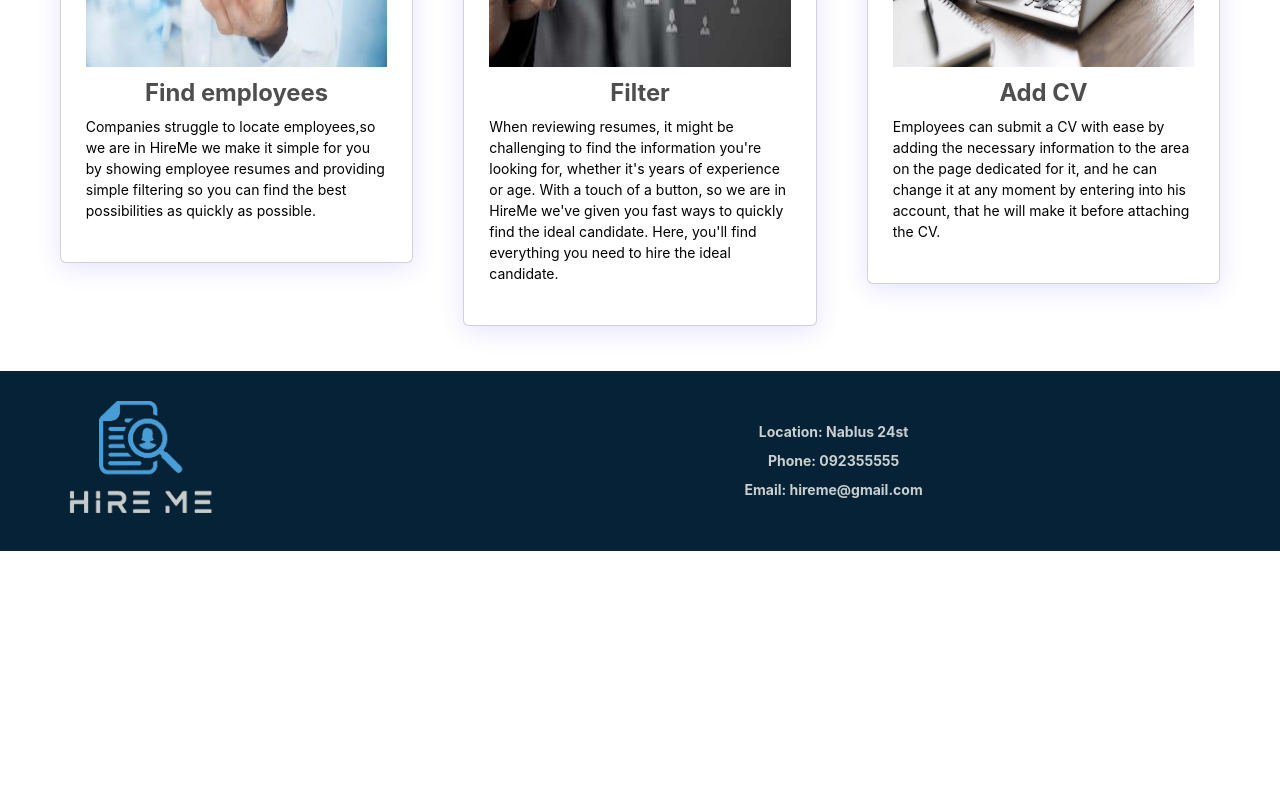
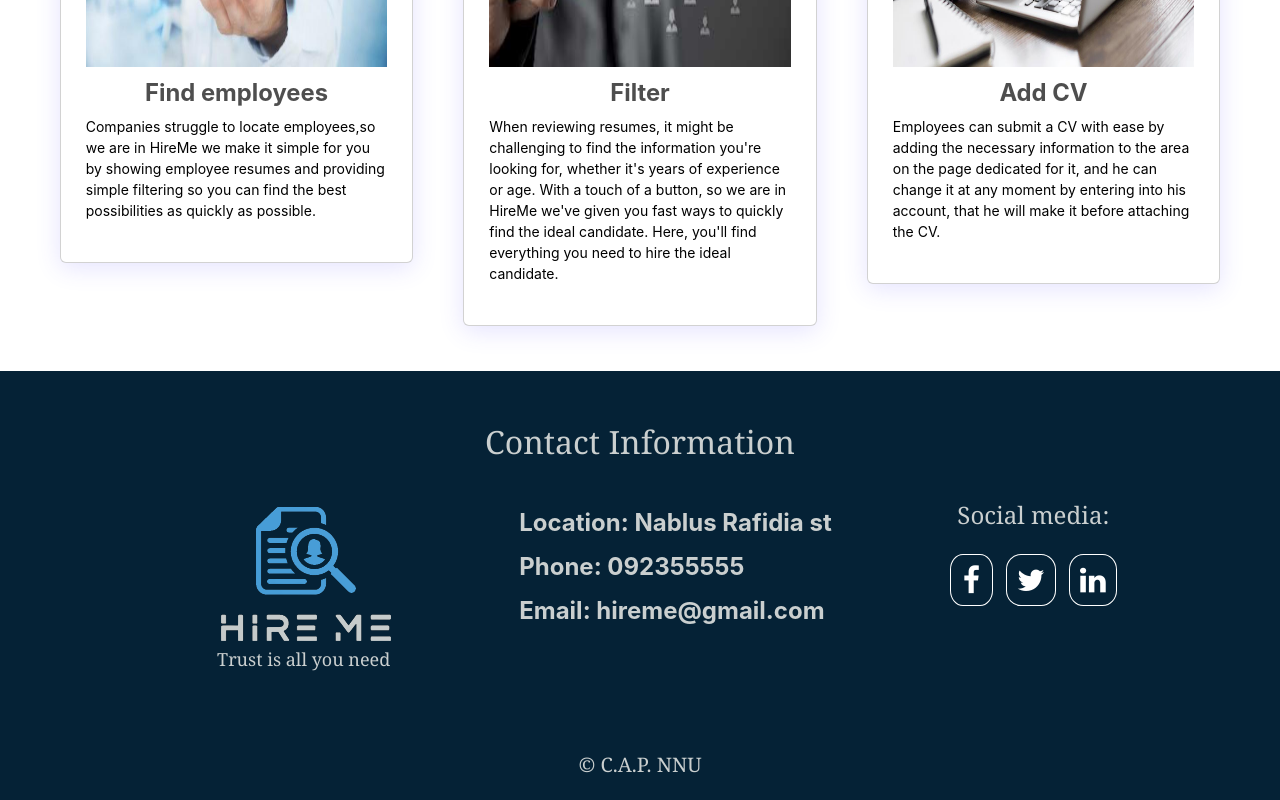
Before and after one commit to Namroutii/job-app-cap, a React (Create React App) app in the folder job-app/: page /home in a window 1280 px wide. Shown: the part 761-1561 px from the top of the page. Before the commit the page ends 1312 px from the top, so only its background shows below. Built offline with nearby package versions, Linux system fonts and the light colour scheme.

Commit message:
change footer

```diff
--- a/job-app/package.json
+++ b/job-app/package.json
@@ -13,6 +13,7 @@
     "react-dom": "^18.2.0",
     "react-router-dom": "^6.4.3",
     "react-scripts": "^5.0.1",
+
     "web-vitals": "^2.1.4"
   },
   "scripts": {
@@ -38,5 +39,8 @@
       "last 1 firefox version",
       "last 1 safari version"
     ]
+  },
+  "devDependencies": {
+    "react-router-dom": "^6.4.3"
   }
 }
--- a/job-app/src/components/footer/Footer.css
+++ b/job-app/src/components/footer/Footer.css
@@ -1,24 +1,27 @@
-#footer {
+footer {
     background-color: #052236;
-    display: flex;
-    flex-direction: row;
     margin-top: 20px;
 }
 
 .footer-motto {
     font-size: large;
-    font-family: 'Playfair Display';
+    font-family: Georgia, serif;
     color: #cacfcf;
 }
 
 .footer-logo {
-    width: 150px;
+    width: auto;
+    height: auto;
+    align-items: center;
 }
 
 .logo-motto {
     margin: 2%;
     margin-left: 5%;
-    flex:2;
+    flex:1;
+    font-family: Georgia, serif;
+    color: #cacfcf;
+
 }
 
 .footer-contact {
@@ -33,4 +36,50 @@
 }
 .loc,.email,.phone {
     color: #cacfcf;
+    font-size: x-large;
+    width: 100%;
+    text-align: left;
 }
+
+.fa {
+    padding: 10px;
+    font-size: 30px;
+    text-align: center;
+    text-decoration: none;
+    margin: 5% 2%;
+    border-radius: 30%;
+    border-color: white;
+    border-style: solid;
+    border-width: 1px;
+}
+
+.fa:hover {
+    opacity: 0.7;
+}
+
+.fa-twitter {
+    color: white;
+}
+
+.fa-facebook {
+    color: white;
+    padding-left: 12px;
+    padding-right: 12px
+}
+
+.fa-linkedin {
+    color: white;
+}
+
+#list-group{
+    background-color: #052236;
+}
+.copy-right{
+    color:#cacfcf;
+    font-family: Georgia, serif;
+
+}
+.contact-info-title , .social-title{
+    color:#cacfcf;
+    font-family: Georgia, serif;
+}
--- a/job-app/src/components/footer/Footer.js
+++ b/job-app/src/components/footer/Footer.js
@@ -1,20 +1,33 @@
 import "./Footer.css";
 const Footer = () => {
     return (
-        <footer id="footer">
-                <div className="logo-motto">
-                    <img className="footer-logo" src="./images/Logo-Footer.png" alt=""></img>
-                    <h5><span className="footer-motto"></span></h5>
+    <footer class="p-1 text-center">
+        <section id="contact-info" class="p-5">
+            <div class="container">
+                <div class="row g-4">
+                    <h2 class="text-center mb-3 contact-info-title">Contact Information </h2>
+                    <div className="logo-motto col">
+                        <img className="footer-logo " src="./images/Logo-Footer.png" alt=""></img>
+                        <h5><span className="footer-motto">Trust is all you need </span></h5>
+                    </div>
+                    < div className="footer-contact col">
+                        <span class="p-1 fw-bold loc">Location: Nablus Rafidia st</span>
+                        <span class="p-1 fw-bold phone">Phone: 092355555</span>
+                        <span class="p-1 fw-bold email">Email: hireme@gmail.com </span>
+                    </div>
+                    <div class="col">
+                        <div><h4 class="social-title">Social media:</h4></div>
+                        <a href="#" class="fa fa-facebook"></a>
+                        <a href="#" class="fa fa-twitter"></a>
+                        <a href="#" class="fa fa-linkedin"></a>
+                    </div>
                 </div>
-                < div className="footer-contact">
-                    <div className="p-1"><span class="fw-bold loc">Location: Nablus 24st</span></div>
-                    <div className="p-1"><span class="fw-bold phone">Phone: 092355555</span></div>
-                    <div className="p-1"><span class="fw-bold email">Email: hireme@gmail.com </span></div>
-                </div>
-                < div className="socials">
-
-                </div>
-        </footer>
+            </div>
+        </section>
+        <div class="container">
+            <p class="lead copy-right">&copy; C.A.P. NNU </p>
+        </div>
+    </footer>
     )
 }
 export default Footer;
```
Also changed, not shown: 1 other file (tests, documents, lock files or other folders).
